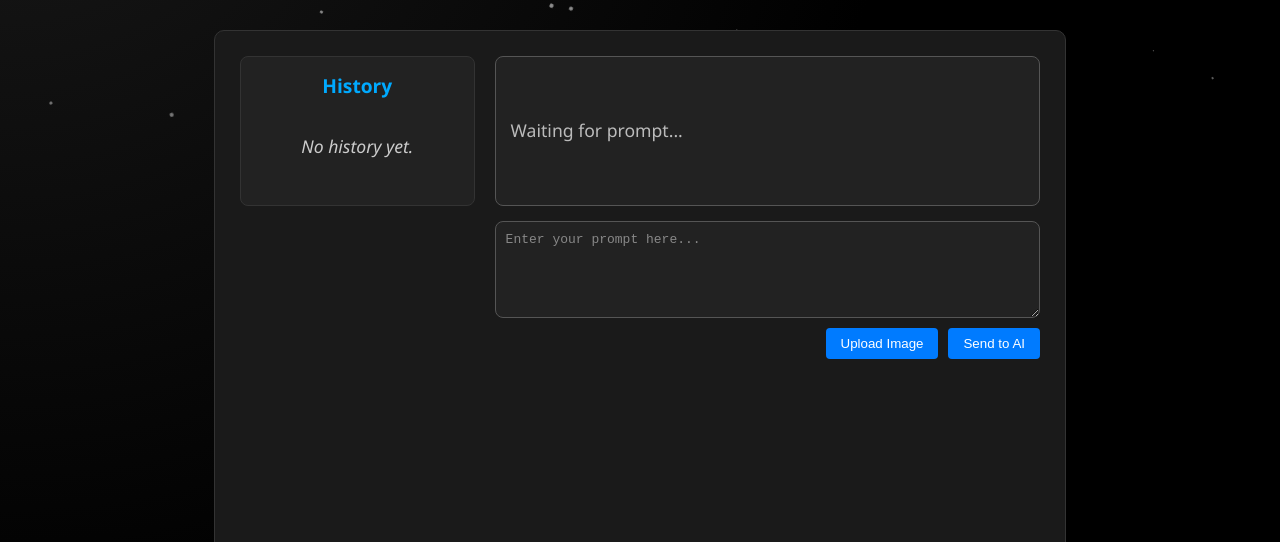
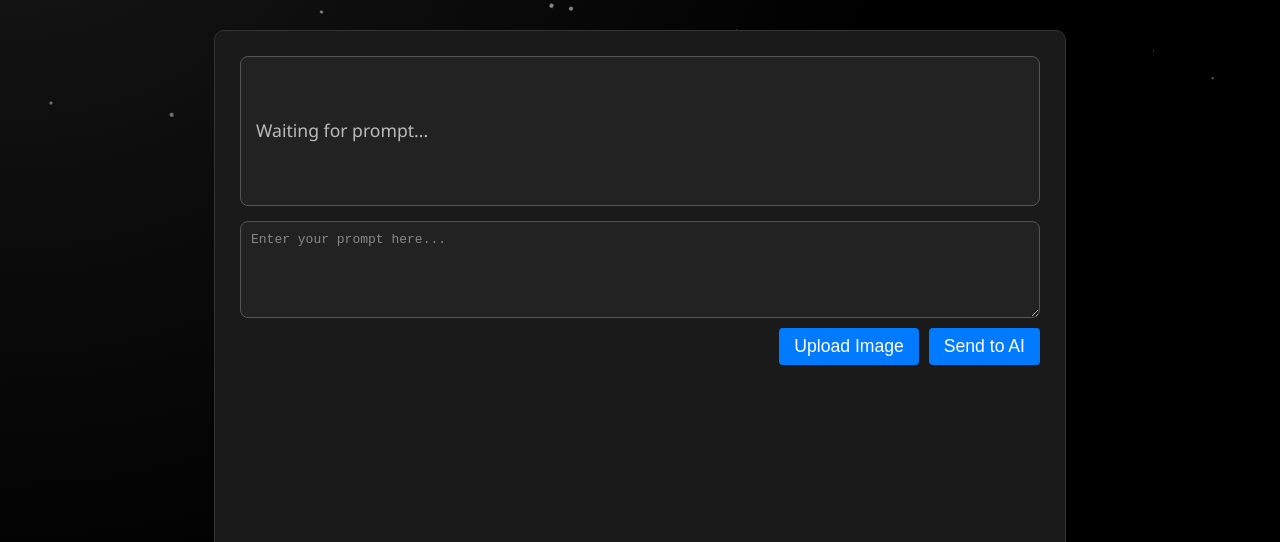
Before and after one commit to 0Azuree/Ledeqth, a website: page ai.html in a window 1280 px wide. Shown: the part 258-800 px from the top of the page. Drawn offline with Linux system fonts and the light colour scheme.

Commit message:
Update ai.html

```diff
--- a/ai.html
+++ b/ai.html
@@ -25,14 +25,6 @@
         <p>Enter your prompt and/or upload an image below to interact with the AI.</p>
 
         <div class="ai-container">
-            <div id="ai-history">
-                <h3>History</h3>
-                <div id="history-list">
-                    <p class="history-placeholder">No history yet.</p>
-                </div>
-                 <button id="clear-history-button" class="project-link-button">Clear History</button>
-            </div>
-
             <div class="ai-interaction-area">
                  <div id="image-preview-area" class="image-preview-area">
                      <img id="uploaded-image-preview" src="#" alt="Image Preview" style="display: none;">
@@ -45,7 +37,8 @@
                 <div class="prompt-input-area">
                     <textarea id="user-prompt" placeholder="Enter your prompt here..." rows="5"></textarea>
                     <div class="input-controls">
-                         <input type="file" id="image-upload-input" accept="image/*" style="display: none;"> <button id="upload-image-button" class="project-link-button">Upload Image</button> <button id="send-prompt-button" class="project-link-button">Send to AI</button>
+                         <input type="file" id="image-upload-input" accept="image/*" style="display: none;"> <button id="upload-image-button" class="nav-button">Upload Image</button>
+                         <button id="send-prompt-button" class="nav-button">Send to AI</button>
                     </div>
                 </div>
             </div>
```
